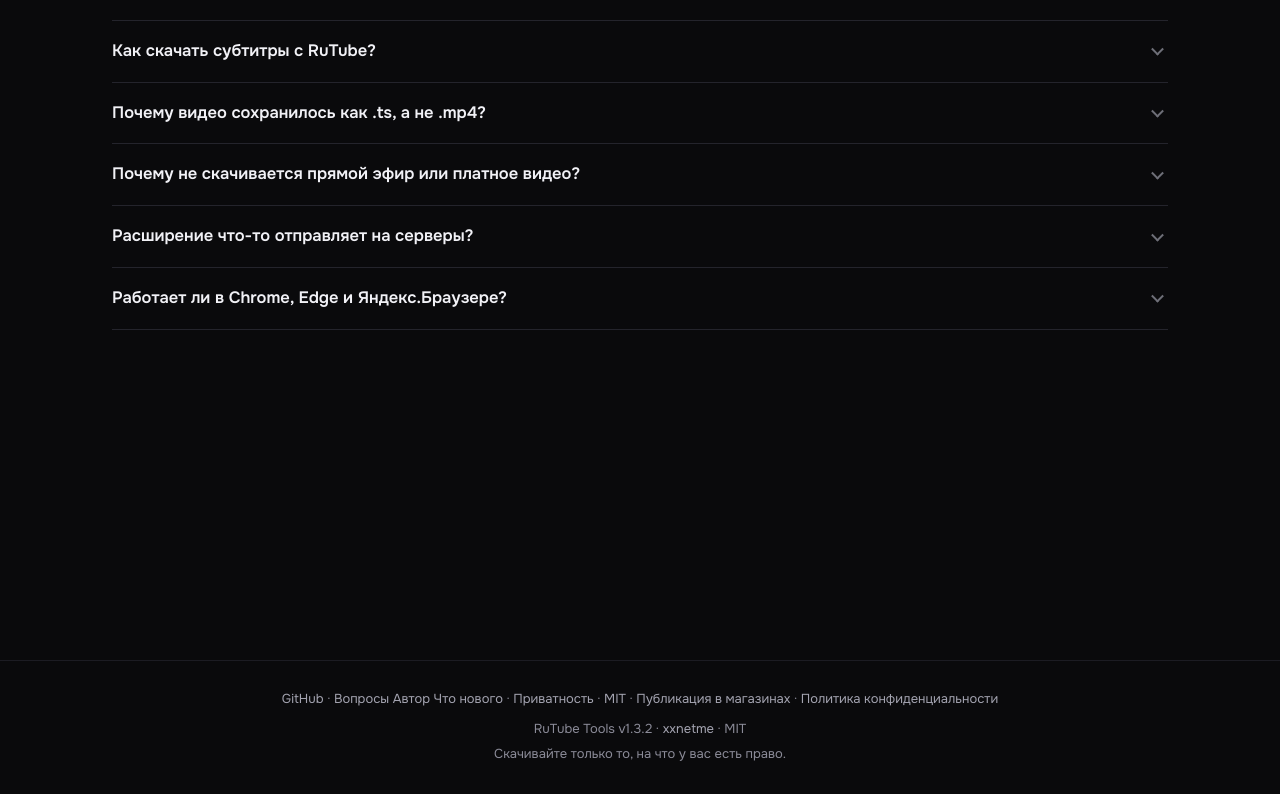
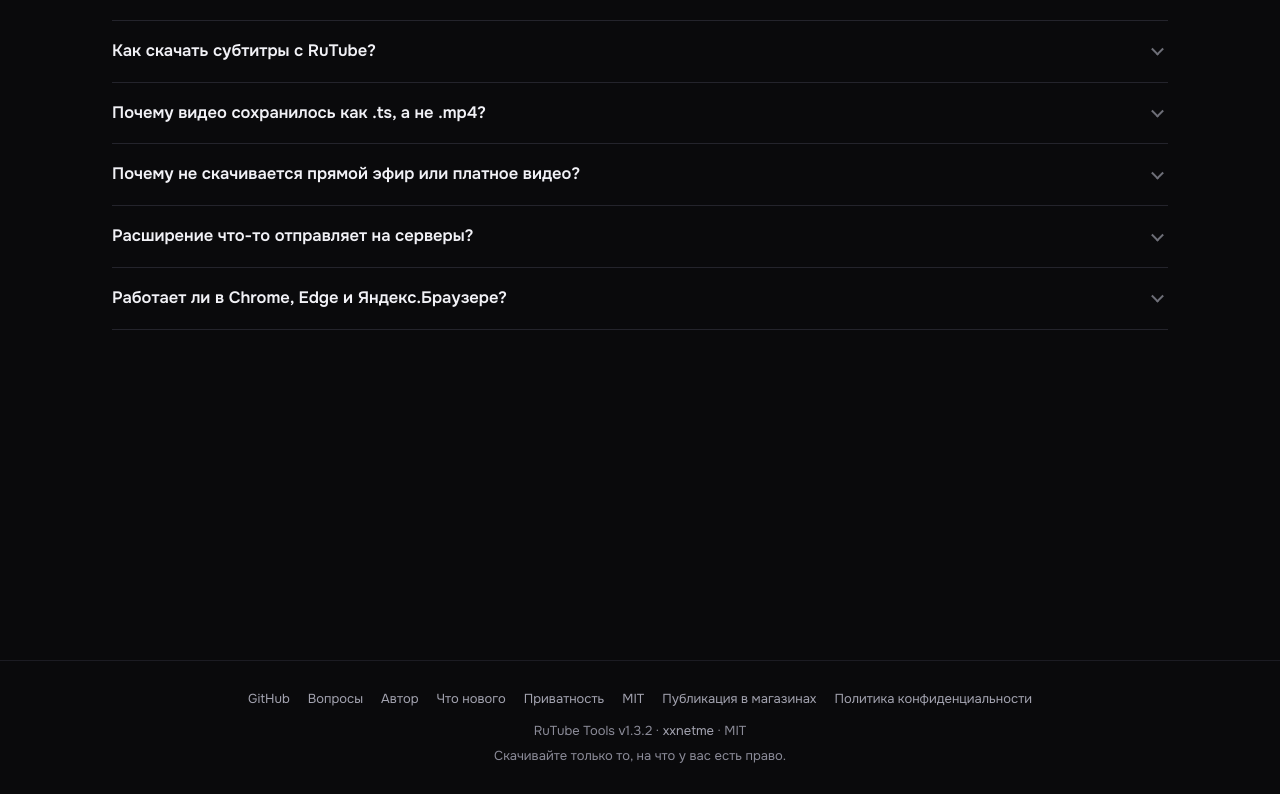
Before and after one commit to xxnetme/rutube-tools, a plain HTML site: page docs/index.html in a window 1280 px wide. Shown: the part 4566-5360 px from the top of the page. Drawn offline with Linux system fonts and the light colour scheme.

Commit message:
fix(site): мобильная шапка и подвал
- на экранах до 640px скрыто меню в липкой шапке: оно переносилось на второй ряд
  и перекрывало контент; ссылки остаются в подвале и на десктопе
- подвал: ссылки выстроены сеткой вместо разнобойных разделителей

```diff
--- a/docs/index.html
+++ b/docs/index.html
@@ -223,6 +223,7 @@ kbd{font-size:12.5px;background:#17171d;border:1px solid #2c2c36;border-bottom-w
   .sec h2,.sec .sub,.sec .card,.sec .shot{animation:rev linear both;animation-timeline:view();animation-range:entry 0% entry 45%}
 }
 @media(prefers-reduced-motion:reduce){*{animation:none!important;transition:none!important}}
+@media(max-width:640px){.topnav{display:none!important}}
 </style>
 </head>
 <body>
@@ -234,7 +235,7 @@ kbd{font-size:12.5px;background:#17171d;border:1px solid #2c2c36;border-bottom-w
 <div style="display:flex;align-items:center;gap:12px;font-weight:700;font-size:17px">
 <svg width="32" height="32" viewBox="0 0 32 32" aria-hidden="true"><rect width="32" height="32" rx="9" fill="#ff5a4f"></rect><path d="M12.5 9.5v13l10-6.5z" fill="#0a0a0c"></path></svg>
 RuTube Tools</div>
-<nav style="display:flex;gap:22px;font-size:14px;font-weight:600;flex-wrap:wrap">
+<nav class="topnav" style="display:flex;gap:22px;font-size:14px;font-weight:600;flex-wrap:wrap">
 <a href="#features" style="color:#a3a3b0">Возможности</a>
 <a href="#install" style="color:#a3a3b0">Установка</a>
 <a href="#faq" style="color:#a3a3b0">Вопросы</a>
@@ -390,14 +391,17 @@ RuTube Tools</div>
 
 <footer style="border-top:1px solid #1c1c23;padding:28px 0;font-size:13px;color:#8b8b98;text-align:center">
 <div class="wrap">
-<a href="https://github.com/xxnetme/rutube-tools" style="color:#a3a3b0">GitHub</a> ·
+<div style="display:flex;flex-wrap:wrap;gap:8px 18px;justify-content:center">
+<a href="https://github.com/xxnetme/rutube-tools" style="color:#a3a3b0">GitHub</a>
 <a href="#faq" style="color:#a3a3b0">Вопросы</a>
 <a href="#author" style="color:#a3a3b0">Автор</a>
-<a href="https://github.com/xxnetme/rutube-tools/blob/main/docs/CHANGELOG.md" style="color:#a3a3b0">Что нового</a> ·
-<a href="https://github.com/xxnetme/rutube-tools/blob/main/docs/PRIVACY.md" style="color:#a3a3b0">Приватность</a> ·
-<a href="https://github.com/xxnetme/rutube-tools/blob/main/LICENSE" style="color:#a3a3b0">MIT</a> ·
-<a href="https://github.com/xxnetme/rutube-tools/blob/main/docs/PUBLISH.md" style="color:#a3a3b0">Публикация в магазинах</a> · <a href="privacy.html" style="color:#a3a3b0">Политика конфиденциальности</a>
-<div style="margin-top:10px">RuTube Tools v1.3.2 · <a href="https://github.com/xxnetme" style="color:#a3a3b0">xxnetme</a> · MIT</div>
+<a href="https://github.com/xxnetme/rutube-tools/blob/main/docs/CHANGELOG.md" style="color:#a3a3b0">Что нового</a>
+<a href="https://github.com/xxnetme/rutube-tools/blob/main/docs/PRIVACY.md" style="color:#a3a3b0">Приватность</a>
+<a href="https://github.com/xxnetme/rutube-tools/blob/main/LICENSE" style="color:#a3a3b0">MIT</a>
+<a href="https://github.com/xxnetme/rutube-tools/blob/main/docs/PUBLISH.md" style="color:#a3a3b0">Публикация в магазинах</a>
+<a href="privacy.html" style="color:#a3a3b0">Политика конфиденциальности</a>
+</div>
+<div style="margin-top:12px">RuTube Tools v1.3.2 · <a href="https://github.com/xxnetme" style="color:#a3a3b0">xxnetme</a> · MIT</div>
 <div style="margin-top:6px">Скачивайте только то, на что у вас есть право.</div></div>
 </footer>
 
```
